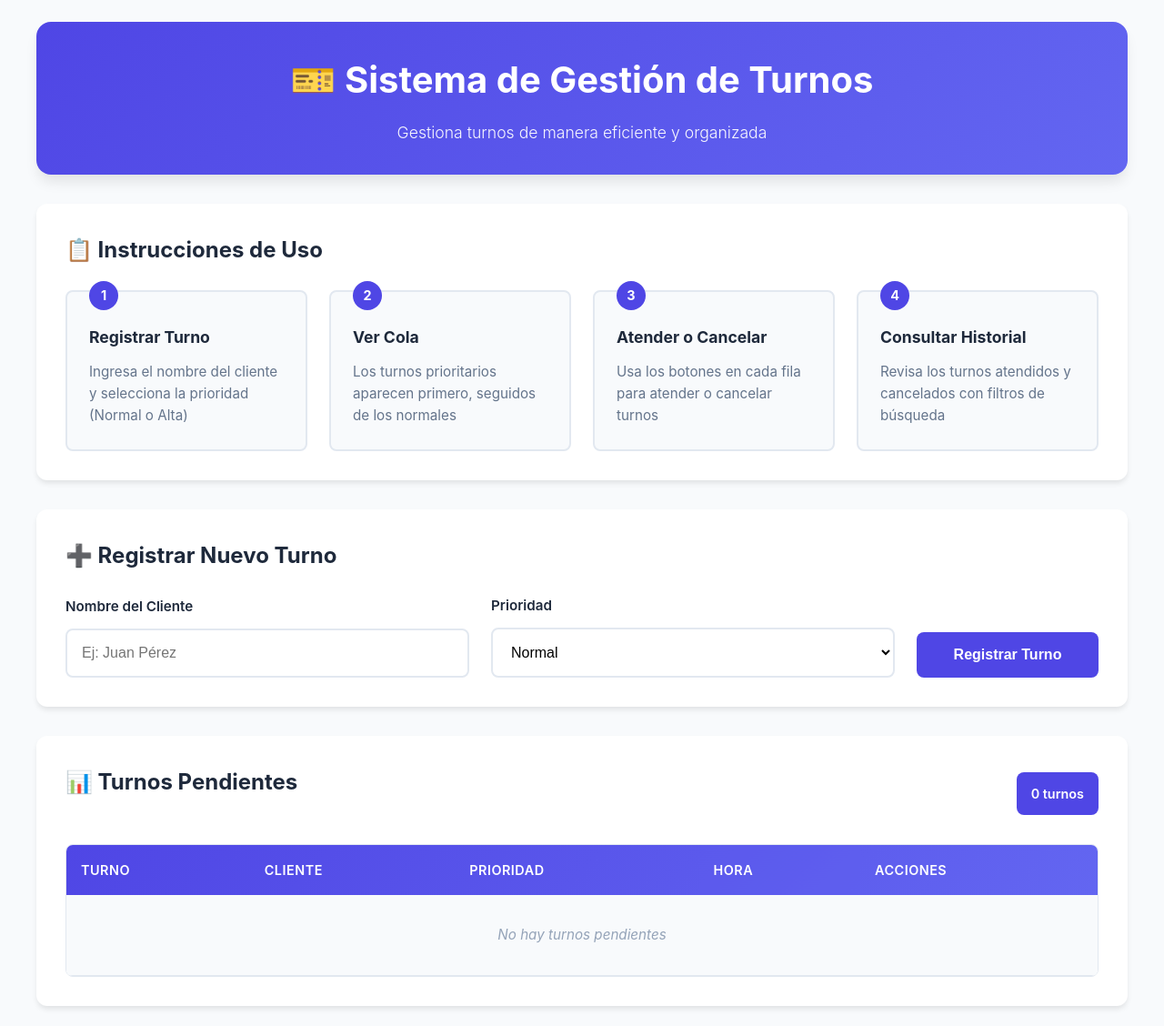
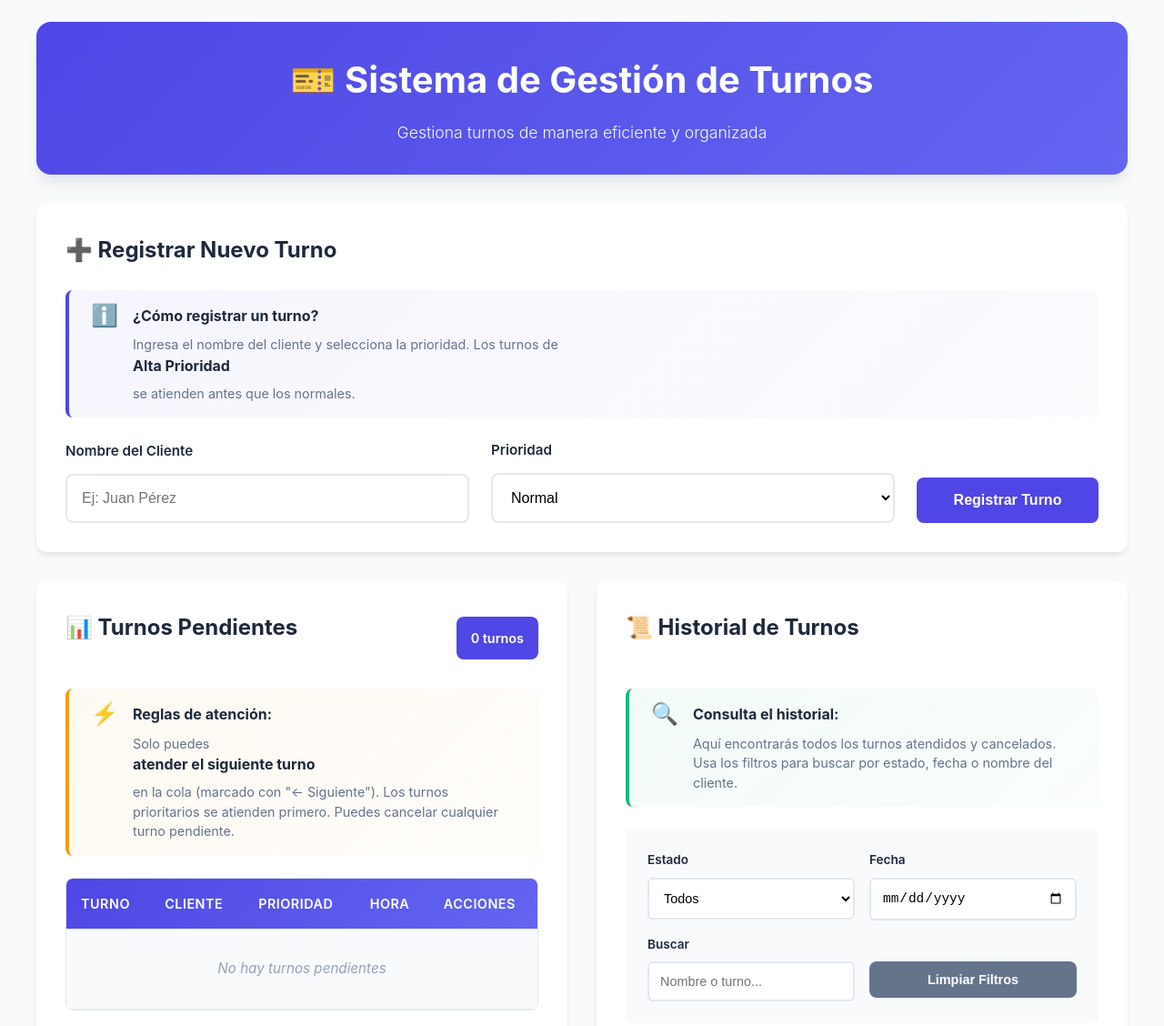
Before and after one commit to CesarArathAP/gestion-turnos, a website: page public/index.html in a window 1280 px wide. Shown: the top 1128 px of the page at 91% size. Drawn offline with Linux system fonts and the light colour scheme; no server answers.

Commit message:
se mejoraron los estilos y logica del frontend en app.js

```diff
--- a/public/css/styles.css
+++ b/public/css/styles.css
@@ -94,67 +94,89 @@ body {
 }
 
 /* ========== Instrucciones ========== */
-.instructions {
-  background: var(--surface-color);
-  padding: var(--spacing-xl);
-  border-radius: var(--radius-lg);
-  box-shadow: var(--shadow-md);
-  margin-bottom: var(--spacing-xl);
+/* Sección eliminada - Ahora se usan alertas contextuales */
+
+/* ========== Alertas Contextuales ========== */
+.alert {
+  display: flex;
+  gap: var(--spacing-md);
+  padding: var(--spacing-md) var(--spacing-lg);
+  border-radius: var(--radius-md);
+  margin-bottom: var(--spacing-lg);
+  border-left: 4px solid;
+  background: var(--bg-color);
+  animation: slideIn 0.3s ease;
 }
 
-.instructions h2 {
+.alert-icon {
   font-size: 1.5rem;
-  margin-bottom: var(--spacing-lg);
+  flex-shrink: 0;
+  line-height: 1;
+}
+
+.alert-content {
+  flex: 1;
+}
+
+.alert-content strong {
+  display: block;
+  margin-bottom: var(--spacing-xs);
+  font-size: 1rem;
   color: var(--text-primary);
 }
 
-.instruction-grid {
-  display: grid;
-  grid-template-columns: repeat(auto-fit, minmax(250px, 1fr));
-  gap: var(--spacing-lg);
+.alert-content p {
+  margin: 0;
+  font-size: 0.9rem;
+  color: var(--text-secondary);
+  line-height: 1.5;
 }
 
-.instruction-card {
-  background: var(--bg-color);
-  padding: var(--spacing-lg);
-  border-radius: var(--radius-md);
-  border: 2px solid var(--border-color);
-  transition: var(--transition);
-  position: relative;
+.alert-info {
+  border-left-color: var(--primary-color);
+  background: linear-gradient(135deg, rgba(79, 70, 229, 0.05), rgba(79, 70, 229, 0.02));
 }
 
-.instruction-card:hover {
-  border-color: var(--primary-color);
-  transform: translateY(-2px);
-  box-shadow: var(--shadow-md);
+.alert-info .alert-icon {
+  color: var(--primary-color);
 }
 
-.step-number {
-  position: absolute;
-  top: -12px;
-  left: var(--spacing-lg);
-  background: var(--primary-color);
-  color: white;
-  width: 32px;
-  height: 32px;
-  border-radius: 50%;
-  display: flex;
-  align-items: center;
-  justify-content: center;
-  font-weight: 700;
-  font-size: 0.9rem;
+.alert-warning {
+  border-left-color: var(--warning-color);
+  background: linear-gradient(135deg, rgba(245, 158, 11, 0.05), rgba(245, 158, 11, 0.02));
 }
 
-.instruction-card h3 {
-  font-size: 1.1rem;
-  margin-bottom: var(--spacing-sm);
-  margin-top: var(--spacing-sm);
-  color: var(--text-primary);
+.alert-warning .alert-icon {
+  color: var(--warning-color);
 }
 
-.instruction-card p {
-  color: var(--text-secondary);
-  font-size: 0.95rem;
+.alert-success {
+  border-left-color: var(--success-color);
+  background: linear-gradient(135deg, rgba(16, 185, 129, 0.05), rgba(16, 185, 129, 0.02));
+}
+
+.alert-success .alert-icon {
+  color: var(--success-color);
+}
+
+@keyframes slideIn {
+  from {
+    opacity: 0;
+    transform: translateY(-10px);
+  }
+
+  to {
+    opacity: 1;
+    transform: translateY(0);
+  }
+}
+
+/* ========== Grid de Tablas (lado a lado) ========== */
+.tables-grid {
+  display: grid;
+  grid-template-columns: 1fr 1fr;
+  gap: var(--spacing-xl);
+  margin-bottom: var(--spacing-xl);
 }
 
 /* ========== Secciones ========== */
@@ -165,6 +187,9 @@ body {
   padding: var(--spacing-xl);
   border-radius: var(--radius-lg);
   box-shadow: var(--shadow-md);
+}
+
+.register-section {
   margin-bottom: var(--spacing-xl);
 }
 
@@ -602,6 +627,11 @@ body {
     font-size: 0.75rem;
     padding: var(--spacing-xs) var(--spacing-sm);
   }
+
+  /* Tablas en columna en móvil */
+  .tables-grid {
+    grid-template-columns: 1fr;
+  }
 }
 
 /* ========== Animaciones ========== */
--- a/public/index.html
+++ b/public/index.html
@@ -16,36 +16,20 @@
             <p class="subtitle">Gestiona turnos de manera eficiente y organizada</p>
         </header>
 
-        <!-- Instrucciones -->
-        <section class="instructions">
-            <h2>📋 Instrucciones de Uso</h2>
-            <div class="instruction-grid">
-                <div class="instruction-card">
-                    <div class="step-number">1</div>
-                    <h3>Registrar Turno</h3>
-                    <p>Ingresa el nombre del cliente y selecciona la prioridad (Normal o Alta)</p>
-                </div>
-                <div class="instruction-card">
-                    <div class="step-number">2</div>
-                    <h3>Ver Cola</h3>
-                    <p>Los turnos prioritarios aparecen primero, seguidos de los normales</p>
-                </div>
-                <div class="instruction-card">
-                    <div class="step-number">3</div>
-                    <h3>Atender o Cancelar</h3>
-                    <p>Usa los botones en cada fila para atender o cancelar turnos</p>
-                </div>
-                <div class="instruction-card">
-                    <div class="step-number">4</div>
-                    <h3>Consultar Historial</h3>
-                    <p>Revisa los turnos atendidos y cancelados con filtros de búsqueda</p>
-                </div>
-            </div>
-        </section>
-
         <!-- Formulario de Registro -->
         <section class="register-section">
             <h2>➕ Registrar Nuevo Turno</h2>
+
+            <!-- Alerta de instrucciones -->
+            <div class="alert alert-info">
+                <span class="alert-icon">ℹ️</span>
+                <div class="alert-content">
+                    <strong>¿Cómo registrar un turno?</strong>
+                    <p>Ingresa el nombre del cliente y selecciona la prioridad. Los turnos de <strong>Alta
+                            Prioridad</strong> se atienden antes que los normales.</p>
+                </div>
+            </div>
+
             <form id="registerForm" class="register-form">
                 <div class="form-row">
                     <div class="form-group">
@@ -70,11 +54,24 @@
             </form>
         </section>
 
+        <!-- Contenedor de Tablas (lado a lado) -->
+        <div class="tables-grid">
             <!-- Turnos Pendientes -->
             <section class="turns-section">
                 <div class="section-header">
                     <h2>📊 Turnos Pendientes</h2>
                     <span id="turnCount" class="turn-count">0 turnos</span>
+                </div>
+
+                <!-- Alerta de instrucciones -->
+                <div class="alert alert-warning">
+                    <span class="alert-icon">⚡</span>
+                    <div class="alert-content">
+                        <strong>Reglas de atención:</strong>
+                        <p>Solo puedes <strong>atender el siguiente turno</strong> en la cola (marcado con "←
+                            Siguiente"). Los turnos prioritarios se atienden primero. Puedes cancelar cualquier turno
+                            pendiente.</p>
+                    </div>
                 </div>
 
                 <div class="table-container">
@@ -101,6 +98,16 @@
             <section class="history-section">
                 <div class="section-header">
                     <h2>📜 Historial de Turnos</h2>
+                </div>
+
+                <!-- Alerta de instrucciones -->
+                <div class="alert alert-success">
+                    <span class="alert-icon">🔍</span>
+                    <div class="alert-content">
+                        <strong>Consulta el historial:</strong>
+                        <p>Aquí encontrarás todos los turnos atendidos y cancelados. Usa los filtros para buscar por
+                            estado, fecha o nombre del cliente.</p>
+                    </div>
                 </div>
 
                 <!-- Filtros -->
@@ -148,6 +155,7 @@
                     </table>
                 </div>
             </section>
+        </div>
 
         <!-- Notificaciones -->
         <div id="notification" class="notification"></div>
--- a/public/js/app.js
+++ b/public/js/app.js
@@ -356,7 +356,7 @@ function applyFilters() {
             return false;
         }
 
-        // Filtro de fecha
+        // Filtro de fecha (solo día)
         if (dateFilter) {
             const turnDate = new Date(turn.timestamp).toISOString().split('T')[0];
             if (turnDate !== dateFilter) {
@@ -374,6 +374,9 @@ function applyFilters() {
 
         return true;
     });
+
+    // Ordenar del más reciente al más antiguo
+    state.filteredHistory.sort((a, b) => b.timestamp - a.timestamp);
 
     renderHistory();
 }
```
Also changed, not shown: 1 other file. Lines whose indentation alone changed are shown as unchanged.
